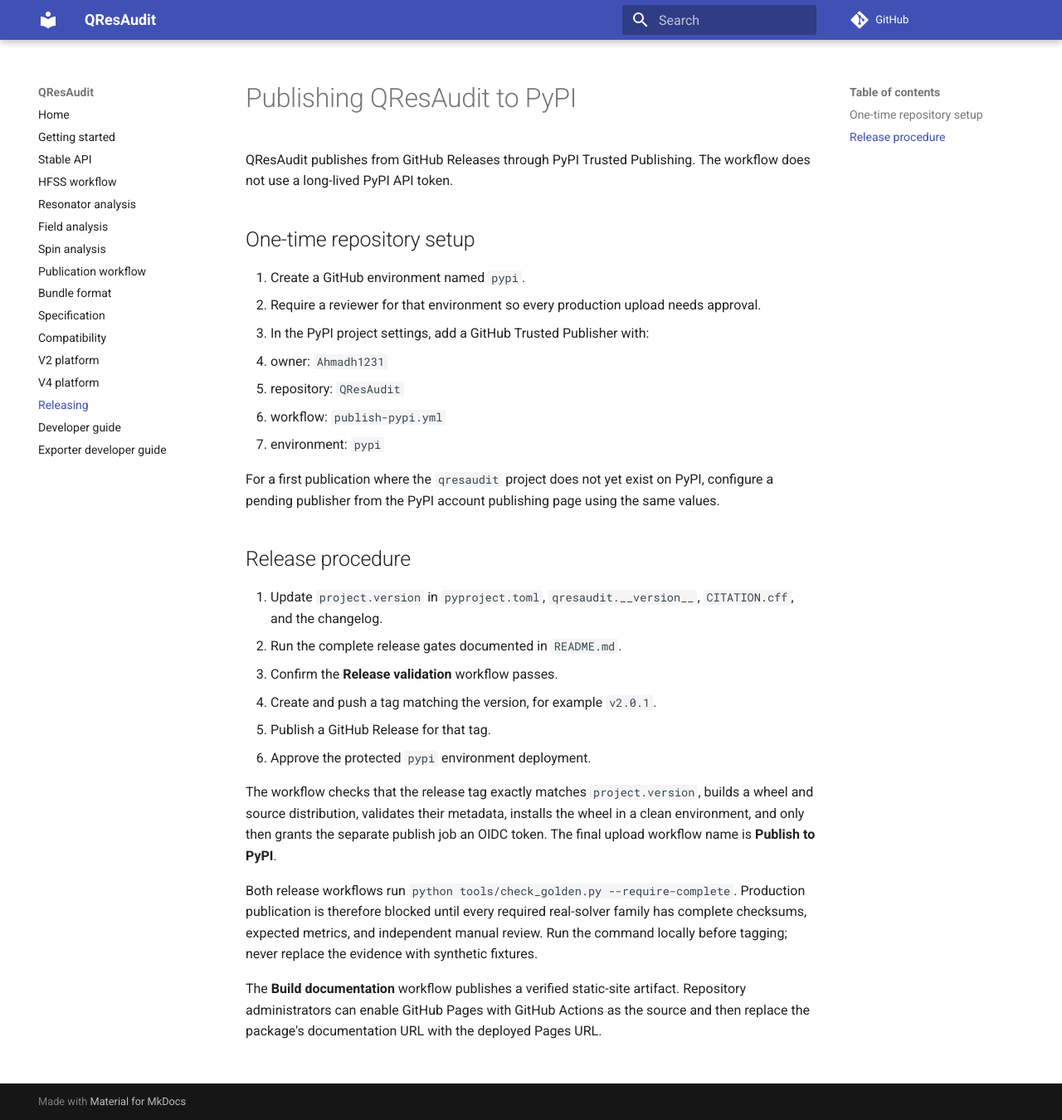
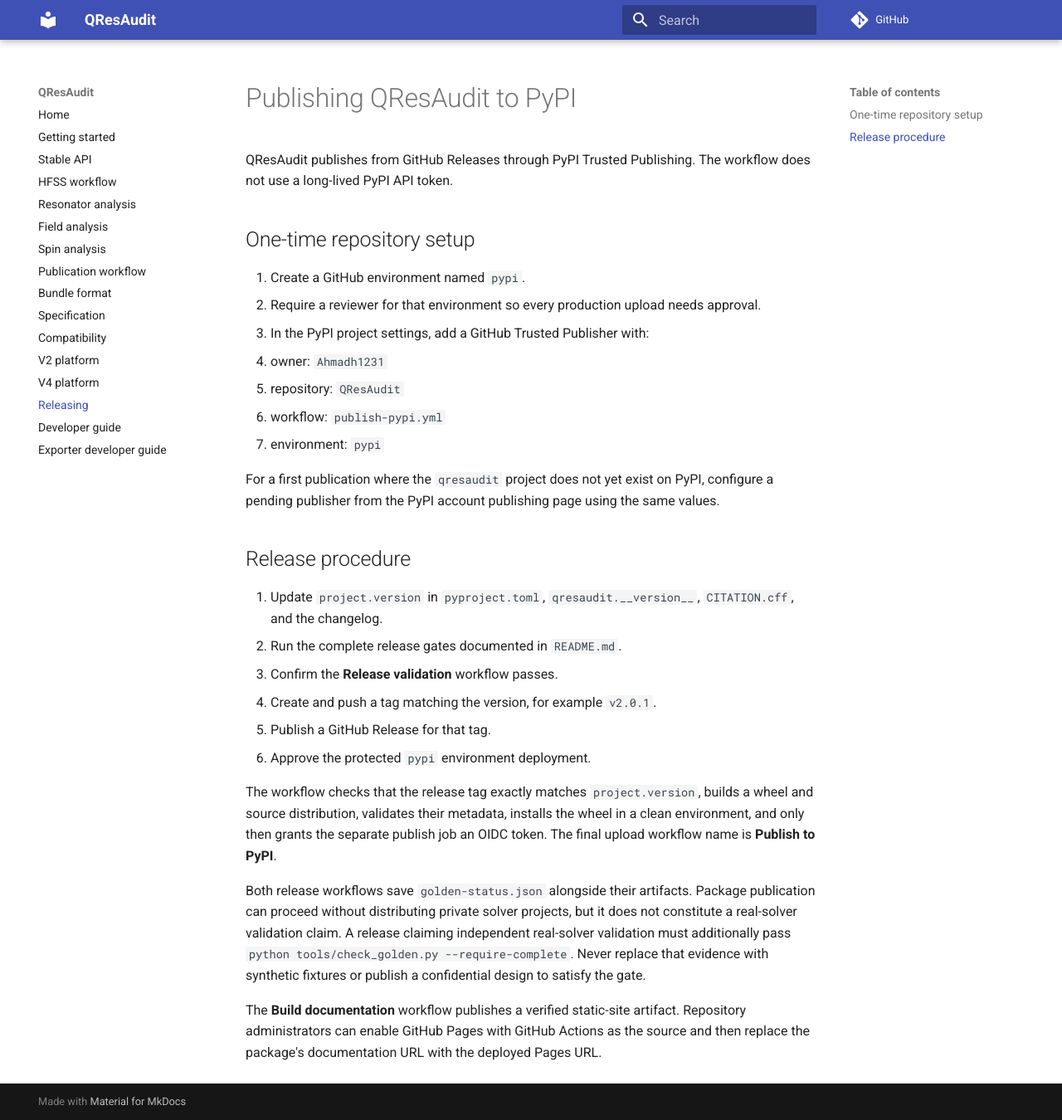
Before and after one commit to Ahmadh1231/QResAudit, an MkDocs documentation site: the page built from docs/releasing.md, in a window 1280 px wide and 1350 px high. Shown: the whole window at 83% size. Built offline with MkDocs 1.6.1 and Material for MkDocs 9.7.7, drawn with Linux system fonts in a browser that asks for light colours; comment, search, counter and statistics services are not loaded.

```diff
--- a/docs/releasing.md
+++ b/docs/releasing.md
@@ -32,10 +32,12 @@ wheel and source distribution, validates their metadata, installs the wheel in a
 clean environment, and only then grants the separate publish job an OIDC token.
 The final upload workflow name is **Publish to PyPI**.
 
-Both release workflows run `python tools/check_golden.py --require-complete`.
-Production publication is therefore blocked until every required real-solver family
-has complete checksums, expected metrics, and independent manual review. Run the
-command locally before tagging; never replace the evidence with synthetic fixtures.
+Both release workflows save `golden-status.json` alongside their artifacts. Package
+publication can proceed without distributing private solver projects, but it does
+not constitute a real-solver validation claim. A release claiming independent
+real-solver validation must additionally pass
+`python tools/check_golden.py --require-complete`. Never replace that evidence with
+synthetic fixtures or publish a confidential design to satisfy the gate.
 
 The **Build documentation** workflow publishes a verified static-site artifact.
 Repository administrators can enable GitHub Pages with GitHub Actions as the source
```
Also changed, not shown: CHANGELOG.md (+2 -2 lines), README.md (+7 -3 lines), 2 other files.
